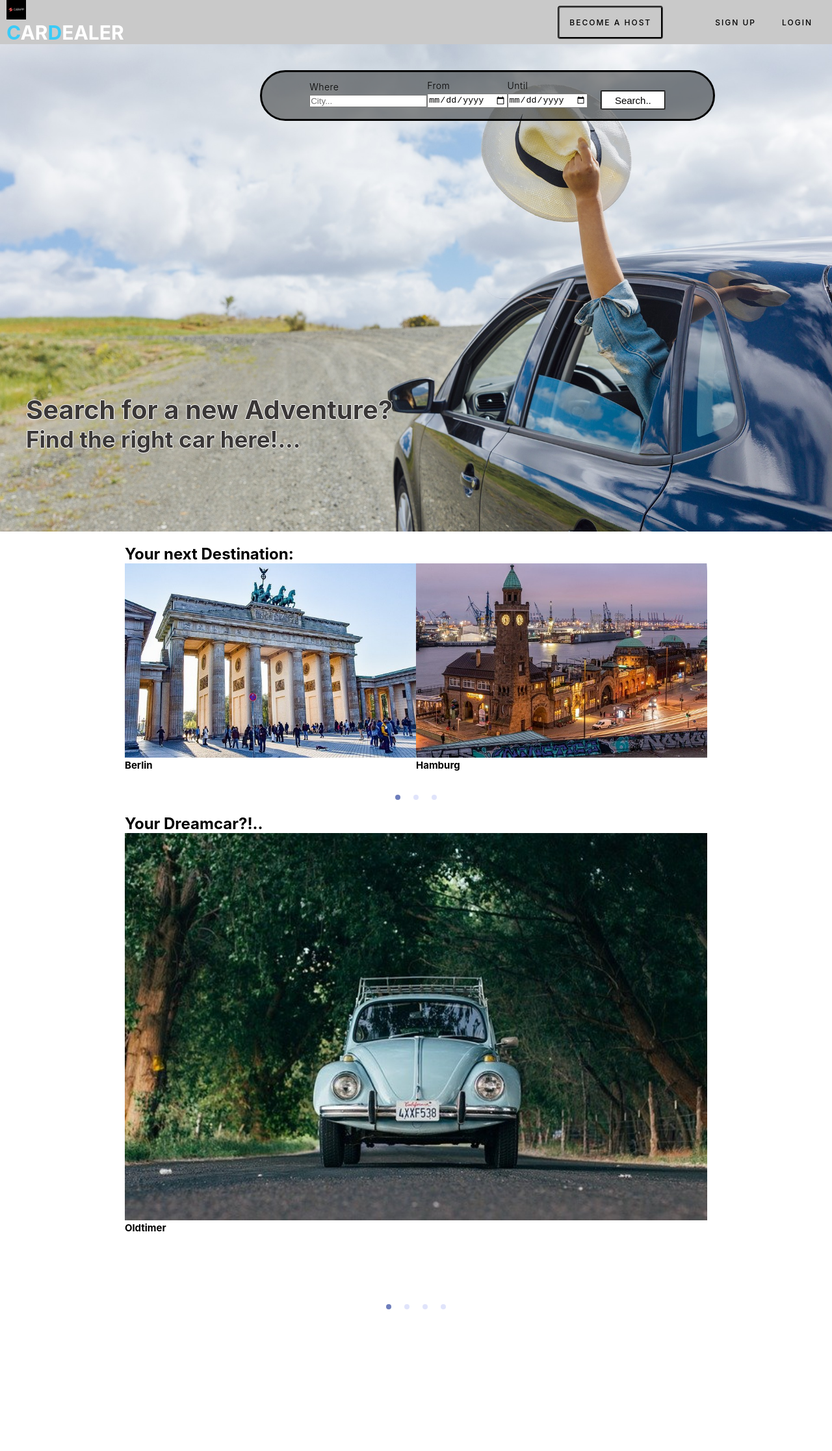
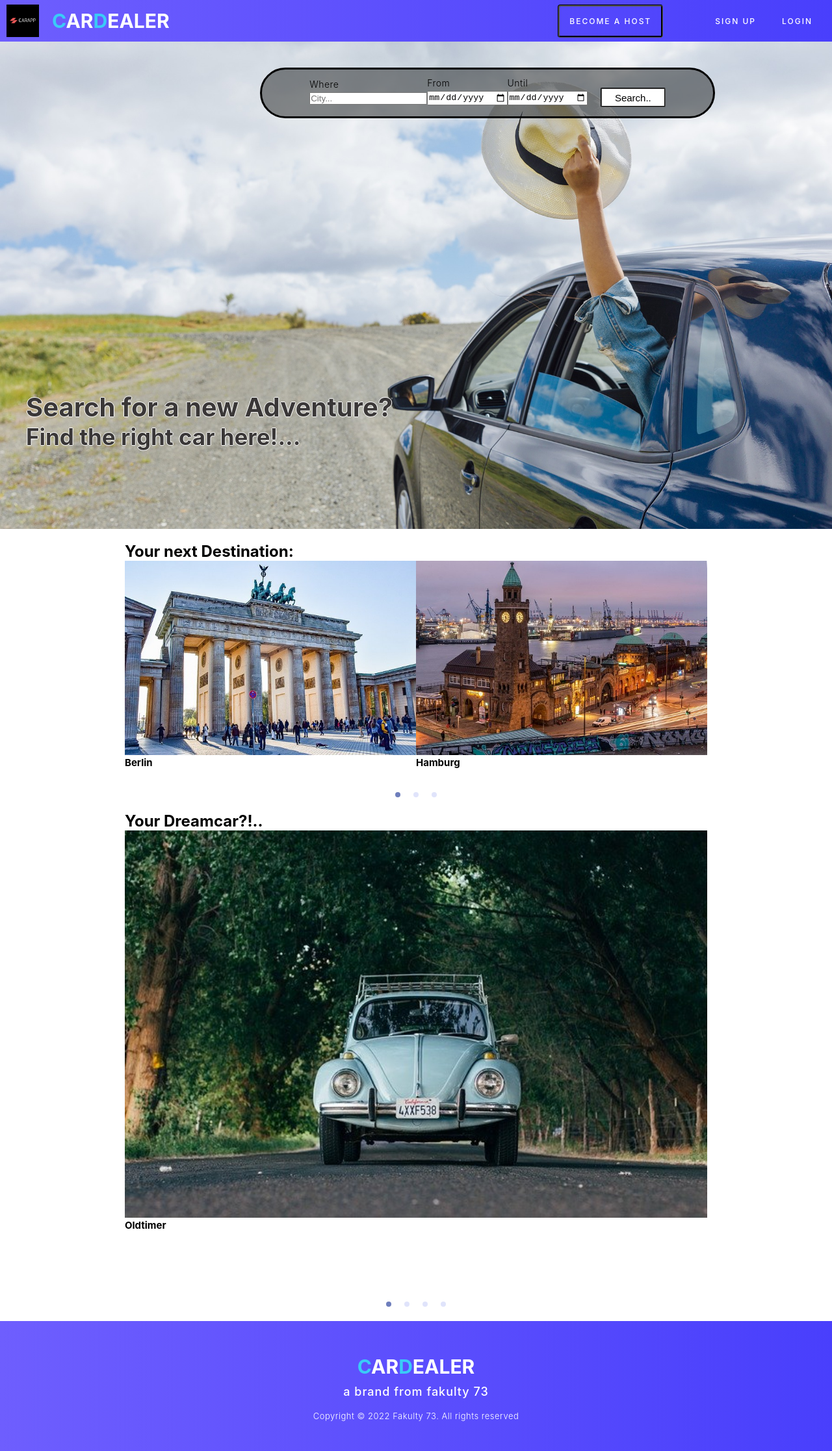
Before and after one commit to MarcelWestp/car-app-frontend, a React (Create React App) app: page / in a window 1280 px wide. Shown: the whole page at 65% size. Before the commit the page ends 2037 px from the top, so only its background shows below. Built offline with nearby package versions, Linux system fonts and the light colour scheme.

Commit message:
add footer

```diff
--- a/package.json
+++ b/package.json
@@ -10,6 +10,7 @@
     "@types/node": "^16.11.26",
     "@types/react": "^17.0.41",
     "@types/react-dom": "^17.0.14",
+    "js-datepicker": "^5.18.0",
     "react": "^17.0.2",
     "react-alice-carousel": "^2.5.1",
     "react-dom": "^17.0.2",
--- a/src/App.tsx
+++ b/src/App.tsx
@@ -1,12 +1,14 @@
 import './App.css';
 import Header from './components/header/header'
 import Body from './components/body/body';
+import Footer from './components/footer/footer'
 
 function App() {
   return (
     <div className="App">
       <Header/>
       <Body/>
+      <Footer/>
     </div>
   );
 }
--- /dev/null
+++ b/src/components/footer/footer.css
@@ -0,0 +1,37 @@
+#footer {
+    background: linear-gradient(90deg, rgb(110, 94, 254) 0%, rgba(73,63,252,1) 100%);
+  }
+  #footer .footer {
+    min-height: 200px;
+    flex-direction: column;
+    padding-top: 50px;
+    padding-bottom: 10px;
+  }
+  #footer h2 {
+    color: white;
+    font-weight: 500;
+    font-size: 1.8rem;
+    letter-spacing: 0.1rem;
+    margin-top: 10px;
+    margin-bottom: 10px;
+  }
+  #footer .social-icon {
+    display: flex;
+    margin-bottom: 30px;
+  }
+  #footer .social-item {
+    height: 50px;
+    width: 50px;
+    margin: 0 5px;
+  }
+  #footer .social-item img {
+    filter: grayscale(1);
+    transition: 0.3s ease filter;
+  }
+  #footer .social-item:hover img {
+    filter: grayscale(0);
+  }
+  #footer p {
+    color: white;
+    font-size: 1.3rem;
+  }
--- /dev/null
+++ b/src/components/footer/footer.tsx
@@ -0,0 +1,22 @@
+import React from "react";
+import "./footer.css"
+
+const Footer = () => {
+  return (
+    <section id="footer">
+      <div className="footer container">
+        <div className="brand">
+          <h1>
+            <span>C</span>ar<span>D</span>ealer
+          </h1>
+        </div>
+        <h2>a brand from fakulty 73</h2>
+        <div className="social-icon">
+          <p>Copyright © 2022 Fakulty 73. All rights reserved</p>
+        </div>
+      </div>
+    </section>
+  );
+};
+
+export default Footer;
--- a/src/components/header/header.css
+++ b/src/components/header/header.css
@@ -8,9 +8,17 @@
   margin: 0px;
 }
 #header .header {
-    min-height: 6vh;
-    background-color: rgba(31, 30, 30, 0.24);
-    transition: 0.3s ease background-color;
+  min-height: 8vh;
+  /* background-color: rgba(31, 30, 30, 0.24); */
+  /* transition: 0.3s ease background-color; */
+}
+#header .brand{
+  display: flex;
+  align-items: center;
+}
+#header .brand img{
+  margin-right: 20px;
+  height: 50px;
 }
 #header .nav-bar {
   display: flex;
@@ -124,8 +132,6 @@
   top: 0;
 }
 
-
-
 @keyframes hamburger_puls {
   0% {
     opacity: 1;
@@ -177,12 +183,12 @@
   }
   #header .nav-list ul li a {
     font-size: 1.2rem;
-    color: black;
+    color: white;
   }
-  #header .nav-list ul a.host{
+  #header .nav-list ul a.host {
     border-color: black;
     border-style: groove;
-    border-radius:  4px;
+    border-radius: 4px;
     margin-right: 60px;
     padding: 15px;
   }
--- a/src/components/header/header.tsx
+++ b/src/components/header/header.tsx
@@ -6,23 +6,23 @@ const Header = () => {
 
     const [hamburgerOpen, setHamburgerOben] = useState(false);
     const [headerBg, setHeaderBg] = useState({
-      backgroundColor: 'rgba(31, 30, 30, 0.00)'
+      background: 'linear-gradient(90deg, rgb(110, 94, 254) 0%, rgba(73,63,252,1) 100%)'
     });
 
     const hamburgerHandler = () => {
       setHamburgerOben(!hamburgerOpen);
     };
 
-    useEffect(() => {
-      window.addEventListener("scroll", () => {
-        var scroll_position = window.scrollY;
-        if (scroll_position > 250) {
-          setHeaderBg({ backgroundColor: "#3acbf7" });
-        } else {
-          setHeaderBg({ backgroundColor: "transparent" });
-        }
-      });
-    });
+    // useEffect(() => {
+    //   window.addEventListener("scroll", () => {
+    //     var scroll_position = window.scrollY;
+    //     if (scroll_position > 250) {
+    //       setHeaderBg({ backgroundColor: "#3acbf7" });
+    //     } else {
+    //       setHeaderBg({ backgroundColor: "transparent" });
+    //     }
+    //   });
+    // });
 
     const menuItems = [
       { href: "#signup", dataAfter: "Become a host",className: "host"},
@@ -34,14 +34,12 @@ const Header = () => {
       <section id="header" style={headerBg}>
         <div className="header container">
           <div className="nav-bar">
-            <div className="brand">
-              <a href="#hero">
-                  <img src={logo} alt="Logo" style={{width:30,height:30}}/>
+              <a href="#hero" className="brand">
+                  <img src={logo} alt="Logo" />
                 <h1>
                   <span>C</span>ar<span>D</span>ealer
                 </h1>
               </a>
-            </div>
             <div className="nav-list">
               <div
                 className={hamburgerOpen ? "hamburger active" : "hamburger"}
```
Also changed, not shown: 1 other file (tests, documents, lock files or other folders). Lines whose indentation alone changed are shown as unchanged.
